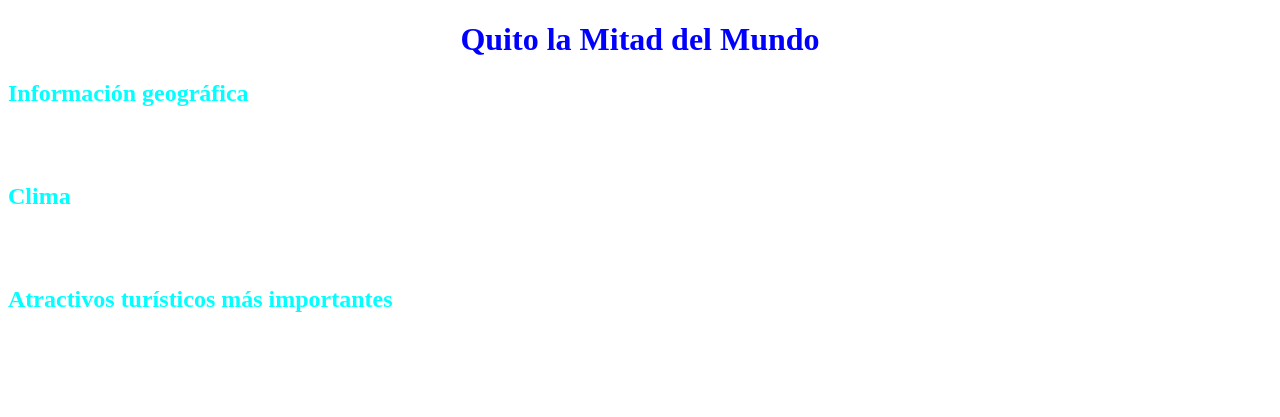
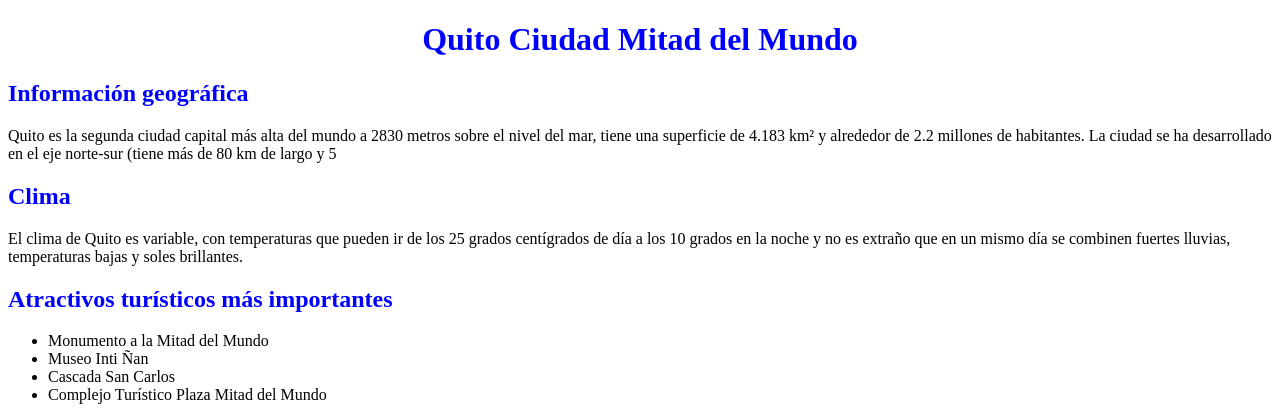
Before and after one commit to 4lexRQ/mitad.del.mundi.github.io, a plain HTML site: page index.html in a window 1280 px wide. Shown: the top 417 px of the page. Drawn offline with Linux system fonts and the light colour scheme; grey boxes are pictures that could not be loaded.

Commit message:
Update index.html

```diff
--- a/index.html
+++ b/index.html
@@ -4,16 +4,16 @@
 		<style>
 			body {background-color: white;}
 			h1 { color: blue; }
-			h2 { color: aqua; }
-			p { color: white; }
-			ul { color: white; }
+			h2 { color: blue; }
+			p { color: black; }
+			ul { color: black; }
 		</style>
 	</head>
 
 	<body>
 		<header>
 			<center>
-				<h1>Quito la Mitad del Mundo</h1>
+				<h1>Quito Ciudad Mitad del Mundo</h1>
 			</center>
 		</header>
 
```
